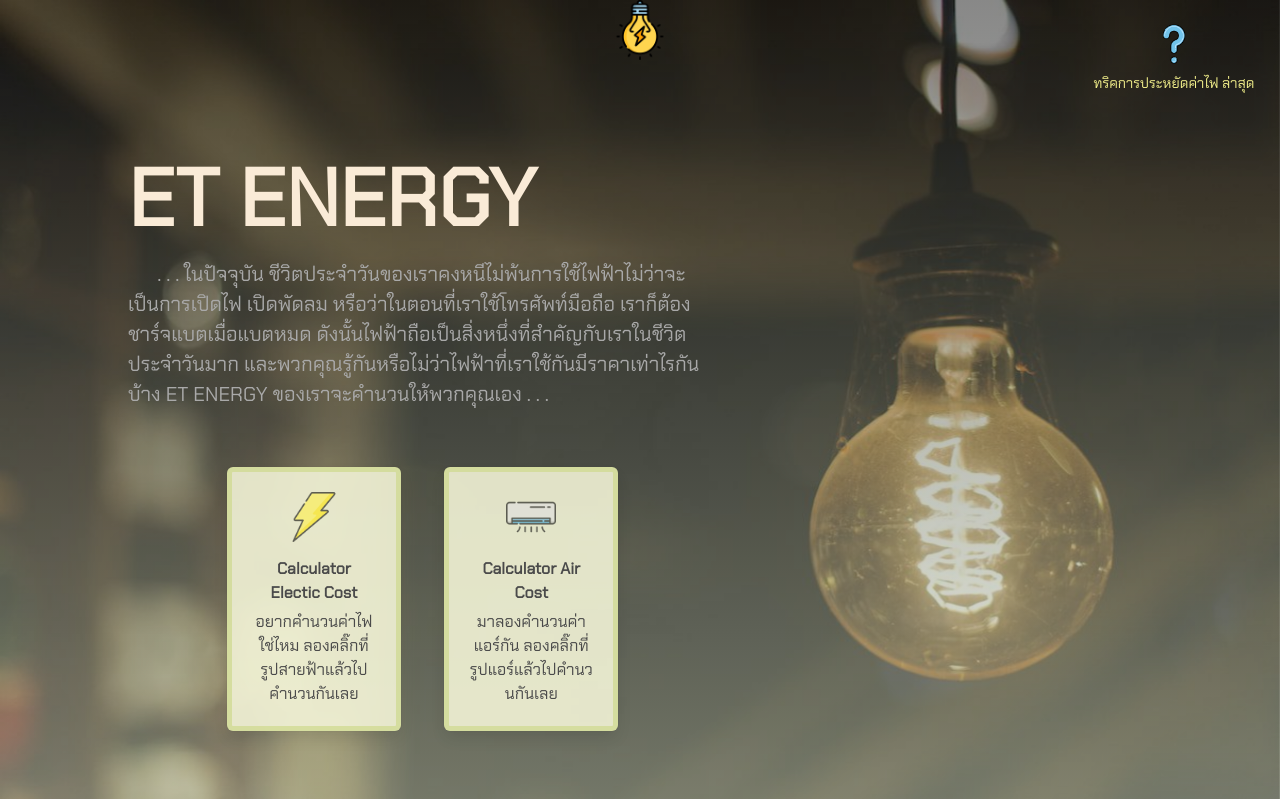
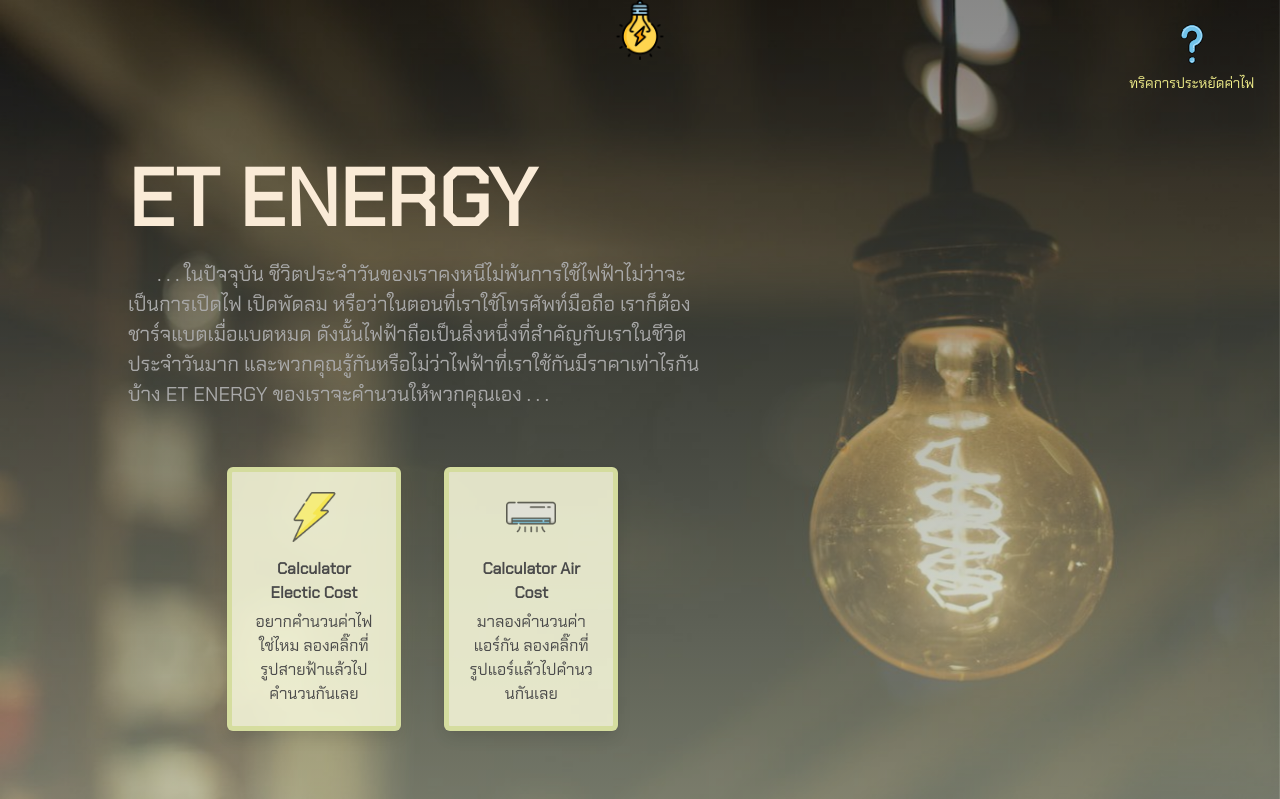
Before and after one commit to 63070055/Project_devtool_Final, a Flask app: page / in a window 1280 px wide. Shown: the top 799 px of the page. Run offline with Flask 3, Linux system fonts and the light colour scheme.

Commit message:
commit 2

```diff
--- a/frontend/Frontend/templates/Home.html
+++ b/frontend/Frontend/templates/Home.html
@@ -23,7 +23,7 @@
             <img id="icon-trick" src="{{ url_for('static', filename='assets/trick.png') }}" alt="" width="40"
               height="40" />
             <p style="font-family: 'Chakra Petch', sans-serif; color: #f5f28c; font-size: 14; padding-top: 10px;">
-              ทริคการประหยัดค่าไฟ ล่าสุด
+              ทริคการประหยัดค่าไฟ
             </p>
           </button>
         </div>
```
